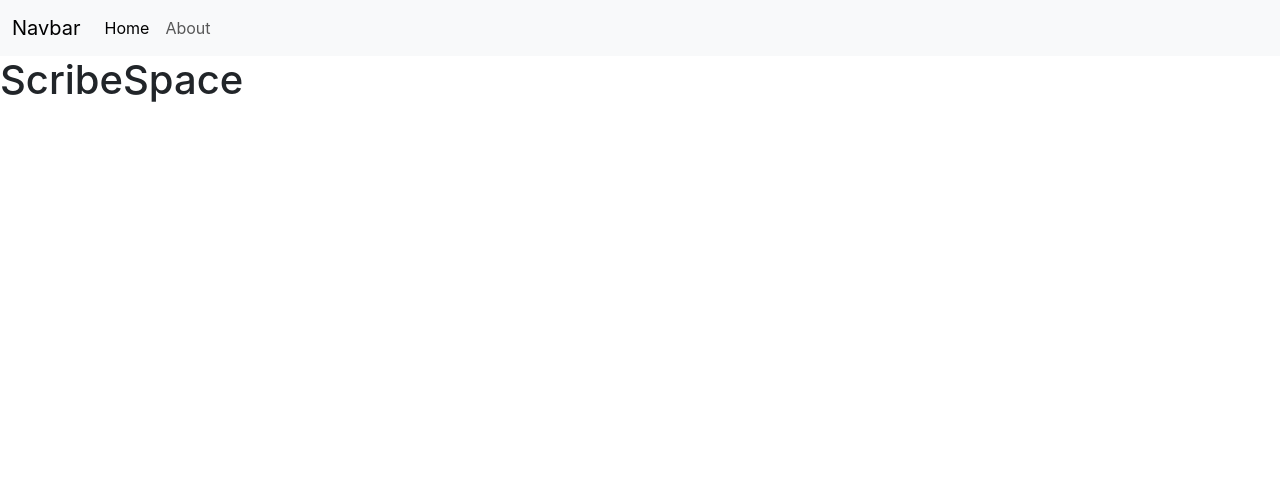
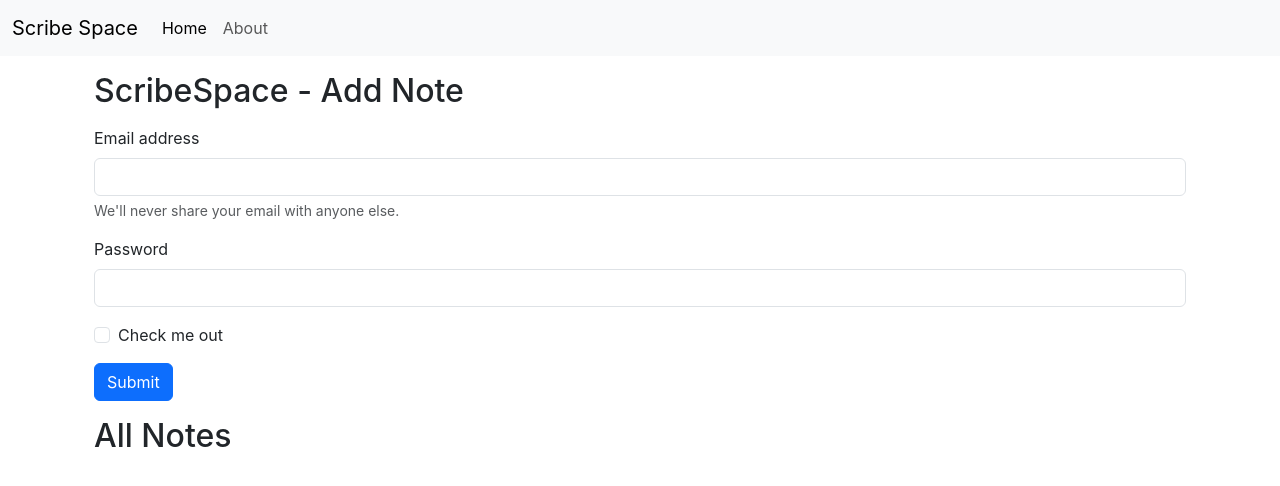
Before and after one commit to tourist03/Scribe-Script, a React (Create React App) app in the folder scribespace/: page / in a window 1280 px wide. Shown: the top 486 px of the page. Built offline with nearby package versions, Linux system fonts and the light colour scheme.

Commit message:
useLocation hook for the navbar components to make the home , about bold when on the particular tab

```diff
--- a/scribespace/src/App.js
+++ b/scribespace/src/App.js
@@ -11,10 +11,12 @@ function App() {
       <NoteState>
         <Router>
           <Navbar />
-          <Routes>
-            <Route exact path="/" element={<Home />} />
-            <Route exact path="/about" element={<About />} />
-          </Routes>
+          <div className="container">
+            <Routes>
+              <Route exact path="/" element={<Home />} />
+              <Route exact path="/about" element={<About />} />
+            </Routes>
+          </div>
         </Router>
       </NoteState>
     </>
--- a/scribespace/src/components/About.js
+++ b/scribespace/src/components/About.js
@@ -1,13 +1,7 @@
 import React, { useContext, useEffect } from "react";
-import noteContext from "../context/notes/noteContext";
 
 const About = () => {
-  const a = useContext(noteContext);
-  useEffect(() => {
-    a.update();
-    // eslint-disable-next-line
-  }, []);
-  return <div>This is about { a.state.name }</div>;
+  return <div>This is about</div>;
 };
 
 export default About;
--- a/scribespace/src/components/Home.js
+++ b/scribespace/src/components/Home.js
@@ -1,11 +1,53 @@
-import React from 'react'
+import React from "react";
 
 const Home = () => {
   return (
     <div>
-      <h1>ScribeSpace</h1>
+      <div className="container my-3">
+        <h2>ScribeSpace - Add Note</h2>
+        <form className = "my-3">
+          <div className="mb-3">
+            <label htmlFor="exampleInputEmail1" className="form-label">
+              Email address
+            </label>
+            <input
+              type="email"
+              className="form-control"
+              id="exampleInputEmail1"
+              aria-describedby="emailHelp"
+            />
+            <div id="emailHelp" className="form-text">
+              We'll never share your email with anyone else.
+            </div>
+          </div>
+          <div className="mb-3">
+            <label htmlFor="exampleInputPassword1" className="form-label">
+              Password
+            </label>
+            <input
+              type="password"
+              className="form-control"
+              id="exampleInputPassword1"
+            />
+          </div>
+          <div className="mb-3 form-check">
+            <input
+              type="checkbox"
+              className="form-check-input"
+              id="exampleCheck1"
+            />
+            <label className="form-check-label" htmlFor="exampleCheck1">
+              Check me out
+            </label>
+          </div>
+          <button type="submit" className="btn btn-primary">
+            Submit
+          </button>
+        </form>
+        <h2>All Notes</h2>
+      </div>
     </div>
-  )
-}
+  );
+};
 
-export default Home
+export default Home;
--- a/scribespace/src/components/Navbar.js
+++ b/scribespace/src/components/Navbar.js
@@ -1,13 +1,17 @@
-import React from "react";
-import { Link } from "react-router-dom";
+import {React,useEffect} from "react";
+import { Link, useLocation } from "react-router-dom";
 
 const Navbar = () => {
+  let location = useLocation();
+  // useEffect(() => {
+  //   console.log(location.pathname);
+  // }, [location]);
   return (
     <div>
       <nav className="navbar navbar-expand-lg bg-body-tertiary">
         <div className="container-fluid">
           <Link className="navbar-brand" to="/">
-            Navbar
+            Scribe Space
           </Link>
           <button
             className="navbar-toggler"
@@ -22,18 +26,12 @@ const Navbar = () => {
           </button>
           <div className="collapse navbar-collapse" id="navbarNavAltMarkup">
             <div className="navbar-nav">
-              <Link className="nav-link active" aria-current="page" to="/">
+              <Link className={`nav-link ${location.pathname === "/" ? "active" : ""}`} aria-current="page" to="/">
                 Home
               </Link>
-              <Link className="nav-link" to="/about">
+              <Link className={`nav-link ${location.pathname === "/about" ? "active" : ""}`} to="/about">
                 About
               </Link>
-              {/* <Link className="nav-link" to="#">
-                Pricing
-              </Link> */}
-              {/* <Link className="nav-link disabled" aria-disabled="true">
-                Disabled
-              </Link> */}
             </div>
           </div>
         </div>
--- a/scribespace/src/context/notes/NoteState.js
+++ b/scribespace/src/context/notes/NoteState.js
@@ -2,21 +2,8 @@ import NoteContext from "./noteContext";
 import { useState } from "react";
 
 const NoteState = (props) => {
-  const s1 = {
-    name: "ProjectName",
-    Project: "MERN",
-  };
-  const [state, setState] = useState(s1);
-  const update = () => {
-    setTimeout(() => {
-      setState({
-        name: "scribeSpace",
-        Project: "MERN",
-      });
-    }, 2000);
-  };
   return (
-    <NoteContext.Provider value={{state, update}}>{props.children}</NoteContext.Provider>
+    <NoteContext.Provider value={{}}>{props.children}</NoteContext.Provider>
   );
 };
 
```
